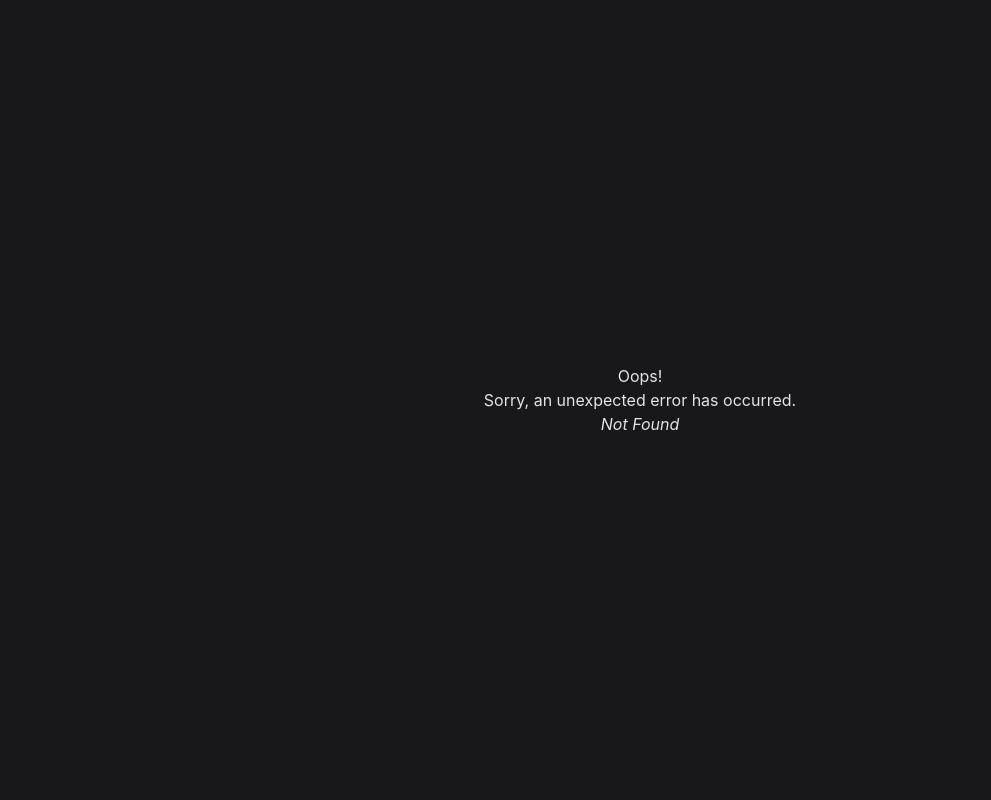
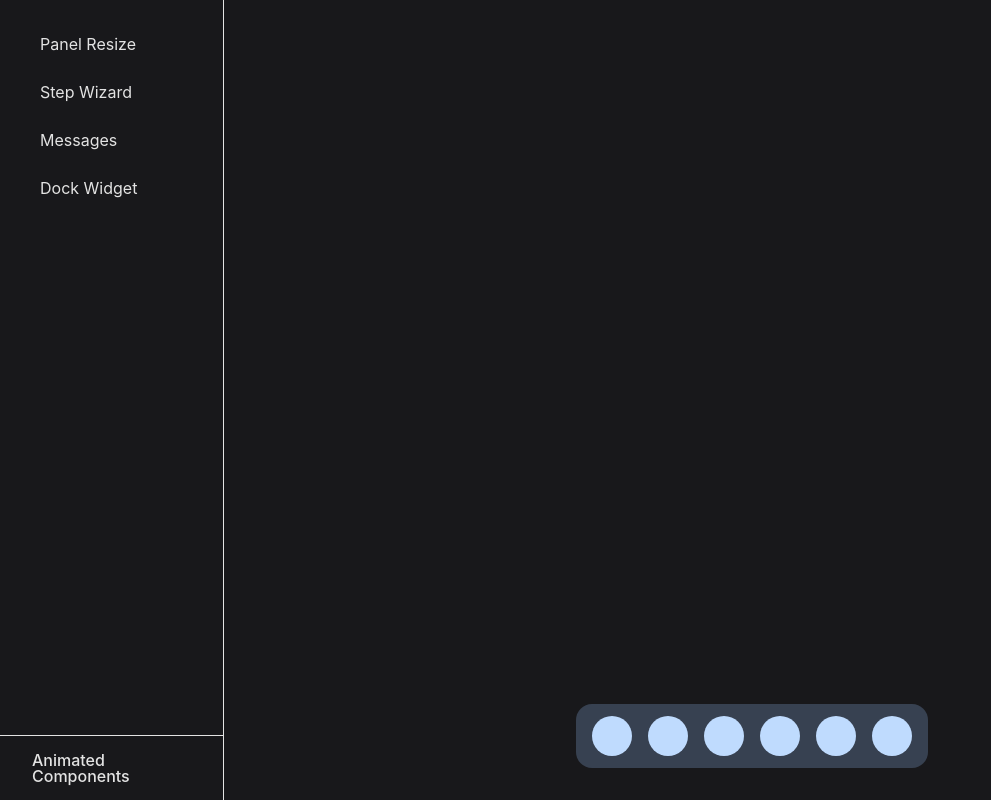
Before and after one commit to SamDurrant/framer-playground, a React (Vite) app: page /dock-widget in a window 1280 px wide. Before the commit this address had no page. Shown: the whole page, without its empty margins (0-991 px from the left). Built offline with nearby package versions, Linux system fonts and the light colour scheme.

Commit message:
Finish dock widget component with animations.

```diff
--- a/src/index.css
+++ b/src/index.css
@@ -107,9 +107,6 @@ button:active {
   gap: 1rem;
 }
 
-#sidebar nav a:hover {
-  background: var(--secondary);
-}
 #detail {
   flex: 1;
   padding: 0 4rem;
--- a/src/main.jsx
+++ b/src/main.jsx
@@ -7,6 +7,7 @@ import { Messages } from './pages/messages'
 import { PanelResize } from './pages/panelResize'
 import { Root } from './pages/root'
 import { StepWizard } from './pages/stepWizard'
+import { DockWidget } from './pages/dockWidget/dockWidget'
 
 const router = createBrowserRouter([
   {
@@ -25,6 +26,10 @@ const router = createBrowserRouter([
       {
         path: 'messages',
         element: <Messages />
+      },
+      {
+        path: 'dock-widget',
+        element: <DockWidget />
       }
     ]
   },
--- /dev/null
+++ b/src/pages/dockWidget/dockIcon.jsx
@@ -0,0 +1,35 @@
+/* eslint-disable react/prop-types */
+import { motion, useSpring, useTransform } from 'framer-motion'
+import { useRef } from 'react'
+
+function DockIcon({ mouseX }) {
+  let ref = useRef(null)
+
+  let distance = useTransform(mouseX, val => {
+    // getBoundingClientRect returns useful info like dimensions, where an element is in the DOM,
+    // val correlates with the mouseX.current property we set onMouseMove
+    // x property similar to pageX property - distance from left side of page
+    // x = distance of component from left side of page
+    // width = width of component - which will range based on our widthSync property below
+    let bounds = ref.current?.getBoundingClientRect() ?? { x: 0, width: 0};
+    // return the distance from the center of component
+    return val - bounds.x  - bounds.width / 2
+  })
+  // we want to make the width a transformation of
+  // the distance between the mouseX and the center of our icon
+  // if mouse is X distance away from the center it will sync with the width
+  // the less distance from the center, the more the width grows
+  // a larger input range will result in more items with width change
+  let widthSync = useTransform(distance, [-150, 0, 150], [40, 70, 40])
+  let width = useSpring(widthSync, { damping: 15, mass: 0.1, stiffness: 200 })
+
+  return (
+    <motion.div
+      ref={ref}
+      style={{ width }}
+      className="aspect-square w-10 rounded-full bg-blue-200"
+    />
+  )
+}
+
+export { DockIcon }
--- /dev/null
+++ b/src/pages/dockWidget/dockWidget.jsx
@@ -0,0 +1,26 @@
+/* eslint-disable react/jsx-key */
+// resource reference: Sam Selikoff
+// https://www.youtube.com/watch?v=JV5BlbRy_mg
+/* eslint-disable react/prop-types */
+import { useMotionValue } from 'framer-motion'
+import { DockIcon } from './dockIcon'
+
+function DockWidget() {
+  // using framer motions motion value is a better fit because onMouseMove updates so frequently. We can avoid triggering re-renders
+  // set to Infinity as this is still a number but it will never fall within the range of distances to sync, allowing the components to load in their initial state and to move back to initial state when we rest to Infinity onMouseLeave
+  let mouseX = useMotionValue(Infinity)
+
+  return (
+    <div
+      onMouseMove={(e) => mouseX.set(e.pageX)}
+      onMouseLeave={() => mouseX.set(Infinity)}
+      className="mx-auto self-end flex h-16 items-end gap-4 rounded-2xl bg-gray-700 px-4 pb-3 mb-8"
+    >
+      {[...Array(6).keys()].map((i) => (
+        <DockIcon key={i} mouseX={mouseX} />
+      ))}
+    </div>
+  )
+}
+
+export { DockWidget }
--- a/src/pages/messages.jsx
+++ b/src/pages/messages.jsx
@@ -50,7 +50,7 @@ function Messages() {
   let animatingMessages = messages.slice(lastChangedIndex)
 
   return (
-    <div className="flex flex-col px-4 bg-gray-100 min-h-screen max-h-screen max-w-sm mx-auto overflow-scroll">
+    <div className="flex flex-col px-4 bg-gray-100 min-h-screen max-h-screen max-w-sm w-full mx-auto overflow-scroll">
       <div className="text-right mt-4">
         <button
           onClick={addMessage}
--- a/src/pages/panelResize.jsx
+++ b/src/pages/panelResize.jsx
@@ -13,8 +13,8 @@ function PanelResize() {
 
   return (
     <MotionConfig transition={{ duration }}>
-      <div className="flex min-h-screen flex-col p-10 text-zinc-100">
-        <div className="mx-auto mt-8 h-full w-full max-w-sm border border-zinc-500 pt-8">
+      <div className="flex min-h-screen flex-col p-10 text-zinc-100 w-full">
+        <div className="mx-auto mt-8 w-full max-w-sm border border-zinc-500 pt-8">
           <h1 className="mb-8 text-center text-3xl font-thin">Hello</h1>
           <div className="mb-8 flex justify-between px-8">
             <button
--- a/src/pages/root.jsx
+++ b/src/pages/root.jsx
@@ -1,4 +1,23 @@
-import { Link, Outlet } from "react-router-dom"
+import { Link, Outlet } from 'react-router-dom'
+
+const links = [
+  {
+    link: 'panel-resize',
+    text: 'Panel Resize',
+  },
+  {
+    link: 'step-wizard',
+    text: 'Step Wizard',
+  },
+  {
+    link: 'messages',
+    text: 'Messages',
+  },
+  {
+    link: 'dock-widget',
+    text: 'Dock Widget',
+  }
+]
 
 function Root() {
   return (
@@ -6,13 +25,15 @@ function Root() {
       <div id="sidebar">
         <h1>Animated Components</h1>
         <nav>
-          <Link to="panel-resize">Panel Resize</Link>
-          <Link to="step-wizard">Step Wizard</Link>
-          <Link to="messages">Messages</Link>
+          {links.map((link) => (
+            <Link className='my-2 hover:bg-blue-800' key={link.link} to={link.link}>
+              {link.text}
+            </Link>
+          ))}
         </nav>
       </div>
 
-      <div id="detail">
+      <div id="detail" className='flex min-h-screen max-h-screen overflow-scroll'>
         <Outlet />
       </div>
     </>
--- a/src/pages/stepWizard.jsx
+++ b/src/pages/stepWizard.jsx
@@ -8,7 +8,7 @@ function StepWizard() {
   let [step, setStep] = useState(1)
 
   return (
-    <div className="flex min-h-screen items-start bg-gradient-to-br from-slate-700 to-slate-900 pt-40">
+    <div className="flex min-h-screen w-full items-start bg-gradient-to-br from-slate-700 to-slate-900 pt-40">
       <div className="mx-auto w-full max-w-md rounded-2xl bg-white">
         <div className="flex justify-between rounded p-8">
           <Step step={1} currentStep={step} />
```
